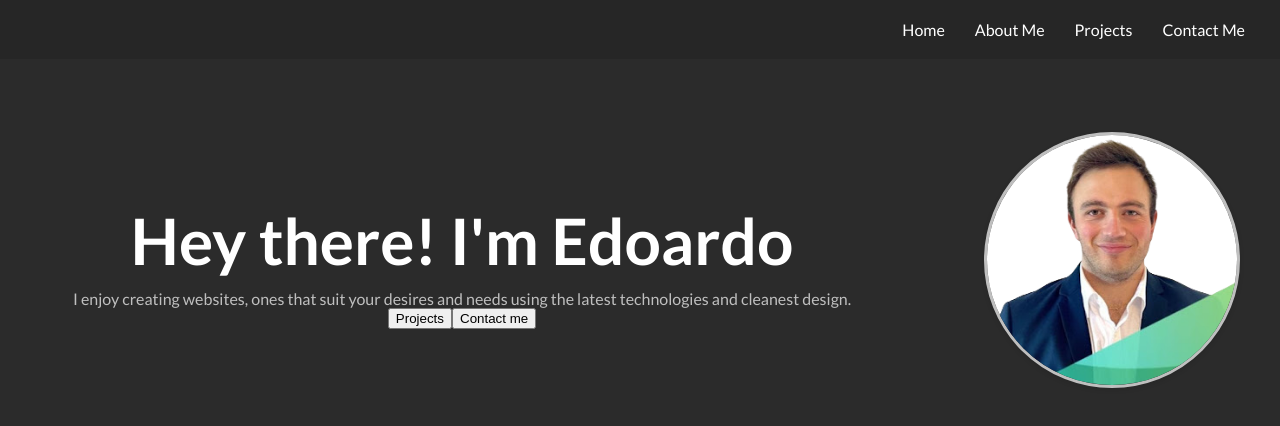
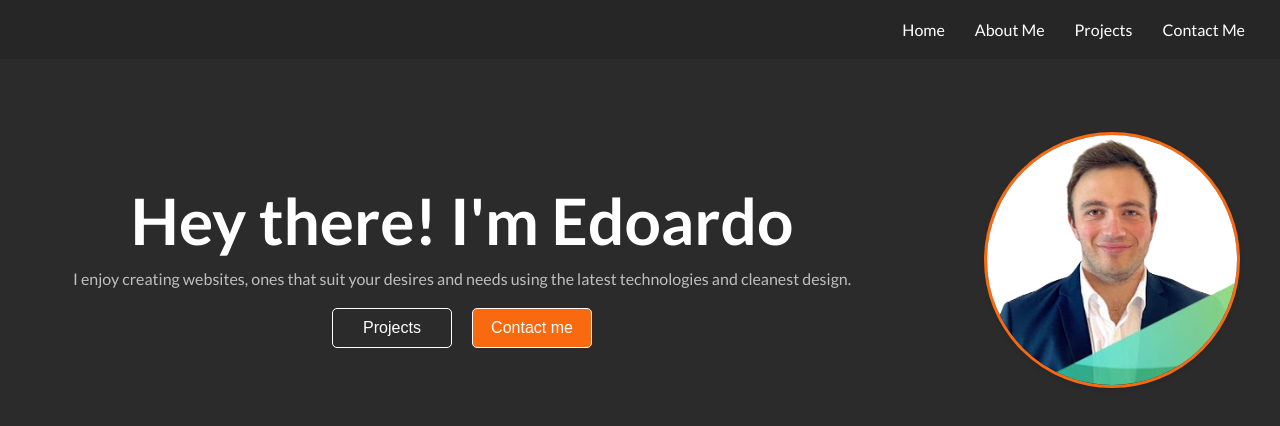
Before and after one commit to Edo404/portfolio, a React (Vite) app: page / in a window 1280 px wide. Shown: the top 426 px of the page. Built offline with nearby package versions, Linux system fonts and the light colour scheme.

Commit message:
section-buttons

```diff
--- a/src/SectionPicture/SectionPicture.css
+++ b/src/SectionPicture/SectionPicture.css
@@ -39,9 +39,47 @@
     height: 250px; /* Set height of the image */
     border-radius: 50%; /* Make the image round */
     border: 3px solid;
-    border-color: hsl(0, 0%, 75%);
+    border-color: hsl(23, 95%, 52%);
     object-fit: cover; /* Cover the entire area without distortion */
     box-shadow: 0 2px 5px rgba(0, 0, 0, 0.1); /* Subtle shadow effect */
+}
+
+.button-container{
+    margin-top: 20px;
+
+}
+
+.button-projects{
+    background-color: hsl(0, 0%, 17%);
+    color: hsl(0, 0%, 100%);
+    border-radius: 5px;
+    font-size: 1em;
+    width: 120px;
+    height: 40px;
+    margin-right: 10px;
+    border: 1px solid;
+    border-color: hsl(0, 0%, 100%);
+}
+
+.button-contact{
+    background-color: hsl(23, 95%, 52%);
+    color: hsl(0, 0%, 100%);
+    border-radius: 5px;
+    font-size: 1em;
+    width: 120px;
+    height: 40px;
+    margin-left: 10px;
+    border: 1px solid;
+}
+
+.button-projects:hover{
+    background-color: hsl(23, 95%, 32%);
+    transition: 0.3s;
+}
+
+.button-contact:hover{
+    background-color: hsl(23, 95%, 32%);
+    transition: 0.3s;
 }
 
 /* Media query for responsiveness */
--- a/src/SectionPicture/SectionPicture.jsx
+++ b/src/SectionPicture/SectionPicture.jsx
@@ -11,8 +11,8 @@ const SectionPicture = () => {
                     I enjoy creating websites, ones that suit your desires and needs using the latest technologies and cleanest design.
                 </p>
                 <div className="button-container">
-                    <button className="button">Projects</button>
-                    <button className="button">Contact me</button>
+                    <button className="button-projects">Projects</button>
+                    <button className="button-contact">Contact me</button>
                 </div>
             </div>
             <div className="image-container">
```
